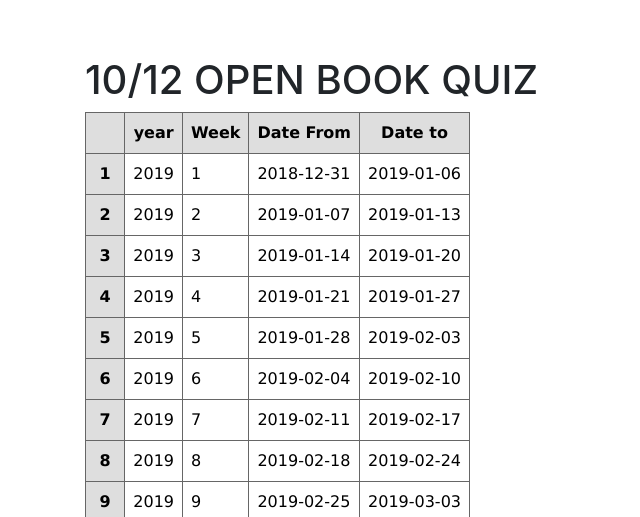
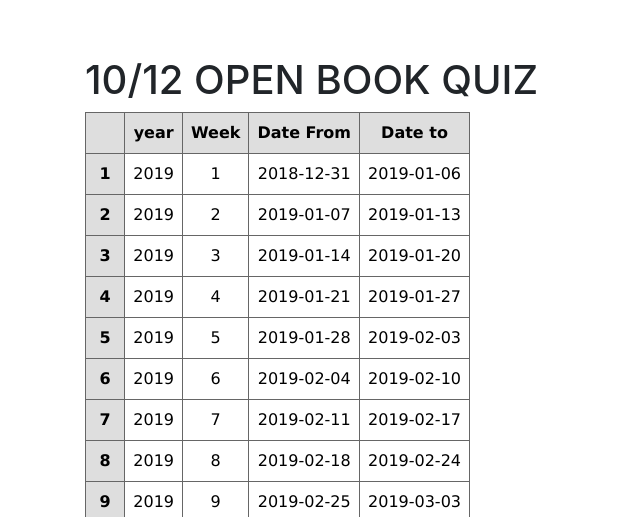
Before and after one commit to amychenmit/misdj-ww, a Django app: page /ww2/ in a window 1280 px wide. Shown: the top 517 px of the page, without its empty margins (0-640 px from the left). Run offline with Django 3.2, Linux system fonts and the light colour scheme; data comes from the database, SQL or seed files in the repository; some libraries are stand-ins or nearby versions.

Commit message:
text-align: center

```diff
--- a/note/static/css/note.css
+++ b/note/static/css/note.css
@@ -20,6 +20,9 @@ table.gridtable th {
     background-color: #dedede;
 }
 table.gridtable td {
+    text-align: center;
+    align-content: center;
+    align-items: center;
     border-width: 1px;
     padding: 8px;
     border-style: solid;
```
